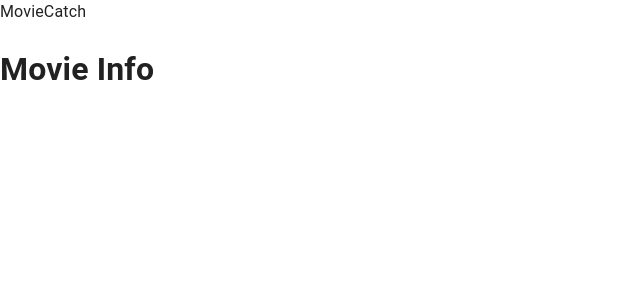
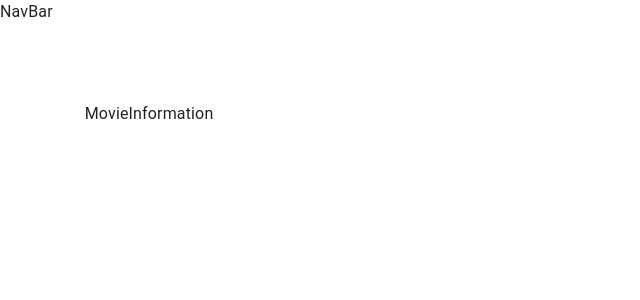
Before and after one commit to adilaben/moviecatch, a React (Create React App) app: page /movie/1 in a window 1280 px wide. Shown: the top 300 px of the page, without its empty margins (0-640 px from the left). Built offline with nearby package versions, Linux system fonts and the light colour scheme.

Commit message:
File and Folder Structure

```diff
--- /dev/null
+++ b/src/componenets/Actors/Actors.jsx
@@ -0,0 +1,9 @@
+import React from 'react';
+
+function Actors() {
+  return (
+    <div>Actors</div>
+  );
+}
+
+export default Actors;
--- a/src/componenets/App.jsx
+++ b/src/componenets/App.jsx
@@ -1,18 +1,23 @@
 import React from 'react';
 import { CssBaseline } from '@mui/material';
 import { Route, Routes } from 'react-router-dom';
+import { Actors, MovieInformation, Movies, NavBar, Profile } from '.';
+import useStyles from './styles';
 
 function App() {
+  const classes = useStyles();
+
   return (
-    <div>
+    <div className={classes.root}>
       <CssBaseline />
-      <div>MovieCatch</div>
-      <main>
+      <NavBar />
+      <main className={classes.content}>
+        <div className={classes.toolbar} />
         <Routes>
-          <Route path="/" element={<h1>Movies</h1>} />
-          <Route path="/movie/:id" element={<h1>Movie Info</h1>} />
-          <Route path="/actors/:id" element={<h1>Actors</h1>} />
-          <Route path="/profile/:id" element={<h1>Profile</h1>} />
+          <Route path="/" element={<Movies />} />
+          <Route path="/movie/:id" element={<MovieInformation />} />
+          <Route path="/actors/:id" element={<Actors />} />
+          <Route path="/profile/:id" element={<Profile />} />
         </Routes>
       </main>
     </div>
--- /dev/null
+++ b/src/componenets/MovieInformation/MovieInformation.jsx
@@ -0,0 +1,9 @@
+import React from 'react';
+
+function MovieInformation() {
+  return (
+    <div>MovieInformation</div>
+  );
+}
+
+export default MovieInformation;
--- /dev/null
+++ b/src/componenets/Movies/Movies.jsx
@@ -0,0 +1,9 @@
+import React from 'react';
+
+function Movies() {
+  return (
+    <div>Movies</div>
+  );
+}
+
+export default Movies;
--- /dev/null
+++ b/src/componenets/NavBar/NavBar.jsx
@@ -0,0 +1,9 @@
+import React from 'react';
+
+function NavBar() {
+  return (
+    <div>NavBar</div>
+  );
+}
+
+export default NavBar;
--- /dev/null
+++ b/src/componenets/Profile/Profile.jsx
@@ -0,0 +1,9 @@
+import React from 'react';
+
+function Profile() {
+  return (
+    <div>Profile</div>
+  );
+}
+
+export default Profile;
--- /dev/null
+++ b/src/componenets/index.js
@@ -0,0 +1,5 @@
+export { default as Actors } from './Actors/Actors';
+export { default as Movies } from './Movies/Movies';
+export { default as MovieInformation } from './MovieInformation/MovieInformation';
+export { default as NavBar } from './NavBar/NavBar';
+export { default as Profile } from './Profile/Profile';
--- /dev/null
+++ b/src/componenets/styles.js
@@ -0,0 +1,15 @@
+import { makeStyles } from '@mui/styles';
+
+export default makeStyles(() => ({
+  root: {
+    display: 'flex',
+    height: '100%',
+  },
+  toolbar: {
+    height: '70px',
+  },
+  content: {
+    flexGrow: '1',
+    padding: '2em',
+  },
+}));
```
Also changed, not shown: 2 other files (tests, documents, lock files or other folders).
